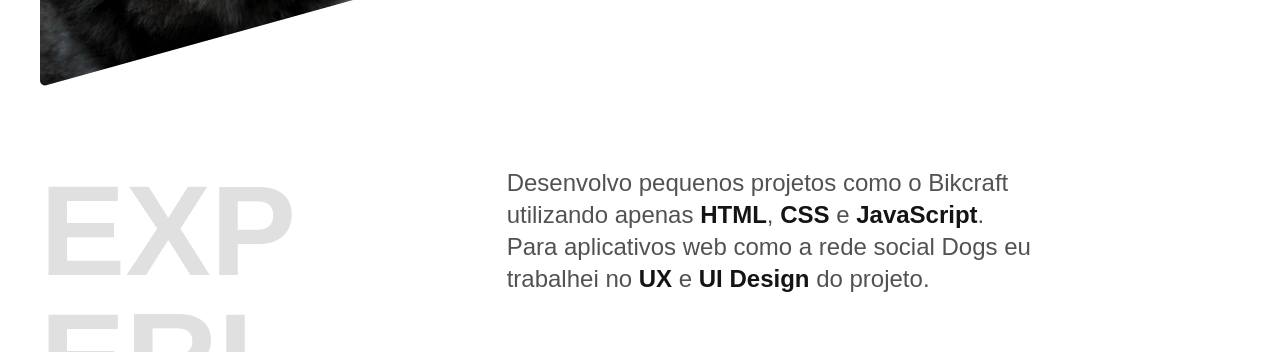
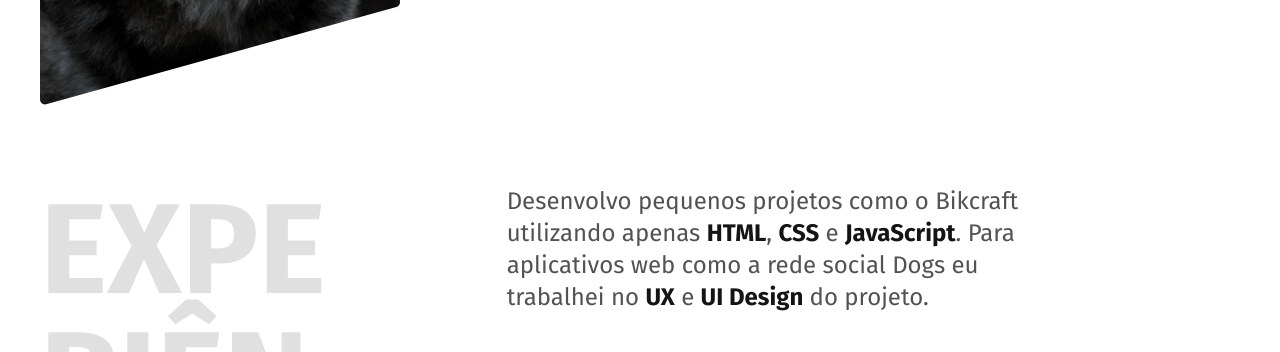
Before and after one commit to leonardomodel/leonardo.github.io, a plain HTML site: page index.html in a window 1280 px wide. Shown: the part 596-948 px from the top of the page. Drawn offline with Linux system fonts and the light colour scheme.

Commit message:
google fonts

```diff
--- a/index.html
+++ b/index.html
@@ -8,6 +8,9 @@
   <title>Lobo - Desenvolver e UX/UI Designer</title>
   <link rel="stylesheet" href="css/style.min.css">
   <link rel="icon" href="img/favicon-min.svg" type="image/svg+xml">
+  <link rel="stylesheet" href="<link rel="preconnect" href="https://fonts.googleapis.com">
+  <link rel="preconnect" href="https://fonts.gstatic.com" crossorigin>
+  <link href="https://fonts.googleapis.com/css2?family=Fira+Sans:wght@400;700&display=swap" rel="stylesheet">">
 </head>
 
 <body>
```
